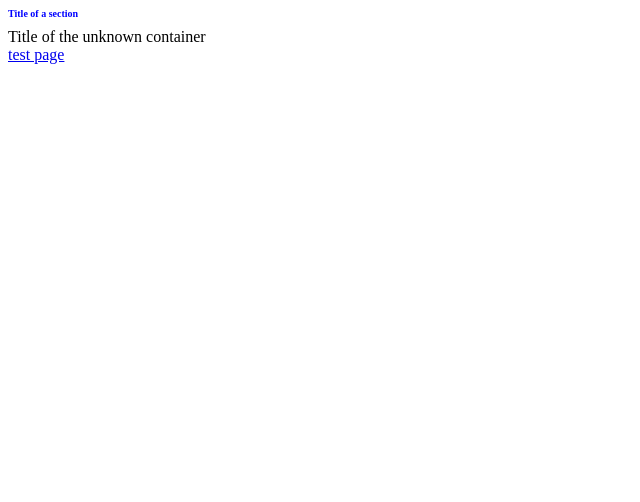
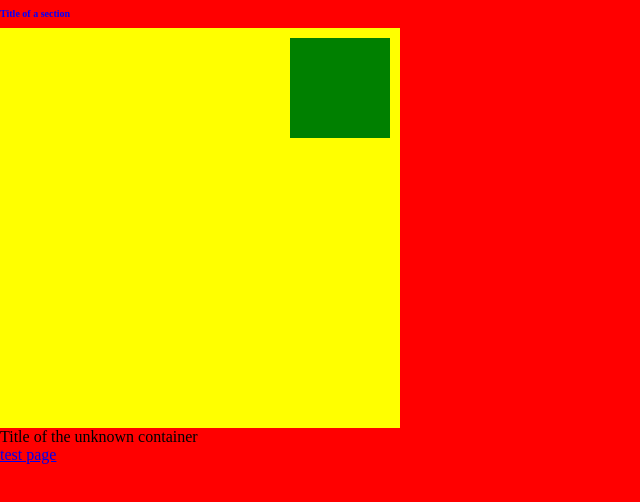
Before and after one commit to container-house/Kakao_clone, a plain HTML site: page index.html in a window 1280 px wide. Shown: the top 502 px of the page, without its empty margins (0-640 px from the left). Drawn offline with Linux system fonts and the light colour scheme.

Commit message:
12/27/2019
inline-block, inline, block
position static, fixed

absolute box and child
position absolute and relative

```diff
--- a/index.html
+++ b/index.html
@@ -6,6 +6,47 @@
         <meta name="description" content="Welcome to my kakao clone">
         <title>This is my title</title>
         <link href="styles.css" rel="stylesheet">
+        <style>
+        body,html{
+            height: 100%;
+            margin: 0;
+            padding:0;
+        }
+        body{
+            height: 400%;
+            background-color: red;
+        }
+        /* position fixed
+        #boxone{
+            height: 300px;
+            width: 300px;
+            background-color: yellow;
+            position: static;
+        }
+        #boxtwo{
+            height: 300px;
+            width: 100%;
+            background-color: green;
+            position: fixed;
+            left: 0px;
+            bottom: 30px;
+        }
+        */
+        .abs-box{
+            width: 400px;
+            height: 400px;
+            background-color: yellow;
+            position: relative;
+        }
+        .abs-child{
+            width: 100px;
+            height: 100px;
+            background-color: green;
+            position: absolute;
+            right: 10px;
+            top: 10px;
+        }
+        </style>
     </head>
     <body>
         <section>
@@ -13,7 +54,15 @@
                 <h1>Title of a section</h1>
             </header>
         </section>
-
+        <div class="abs-box">
+            <div class="abs-child"></div>
+        </div>
+        <!-- position fixed
+        <div id="boxone">
+        <div class="box">1</div></div>
+        <div id="boxtwo">
+        <div class="box-child">1</div></div>
+        -->
         <div>
             <header id="differentHeader" class="defaultHeader">Title of the unknown container</header>
         </div>
```
Also changed, not shown: test.html (+1 -1 lines).
